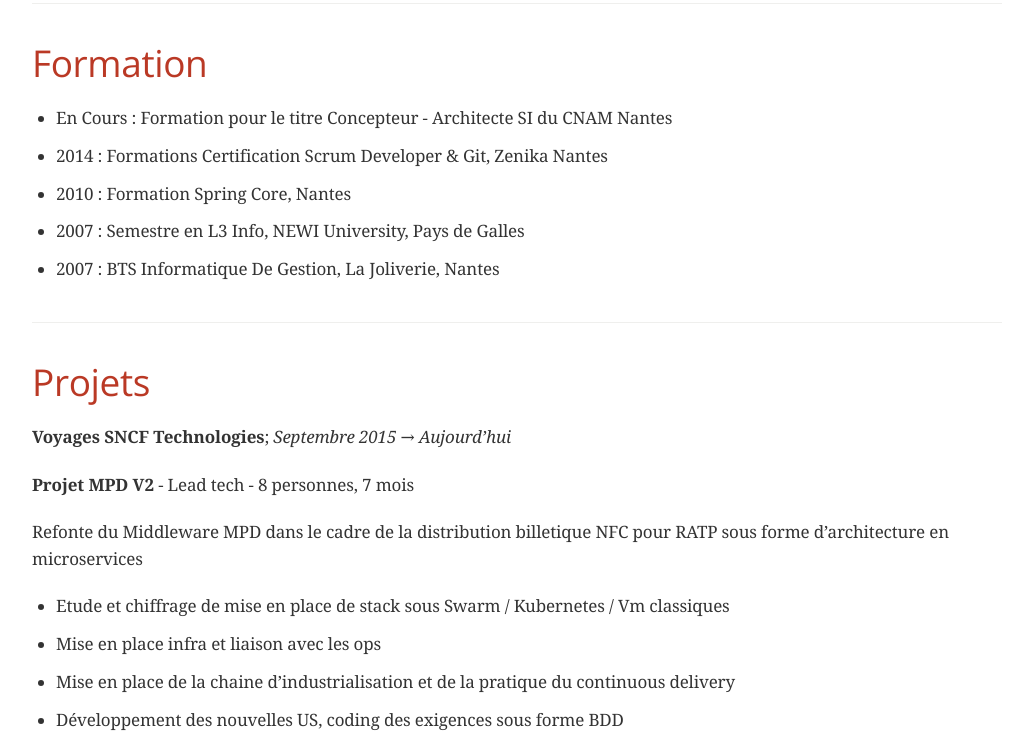
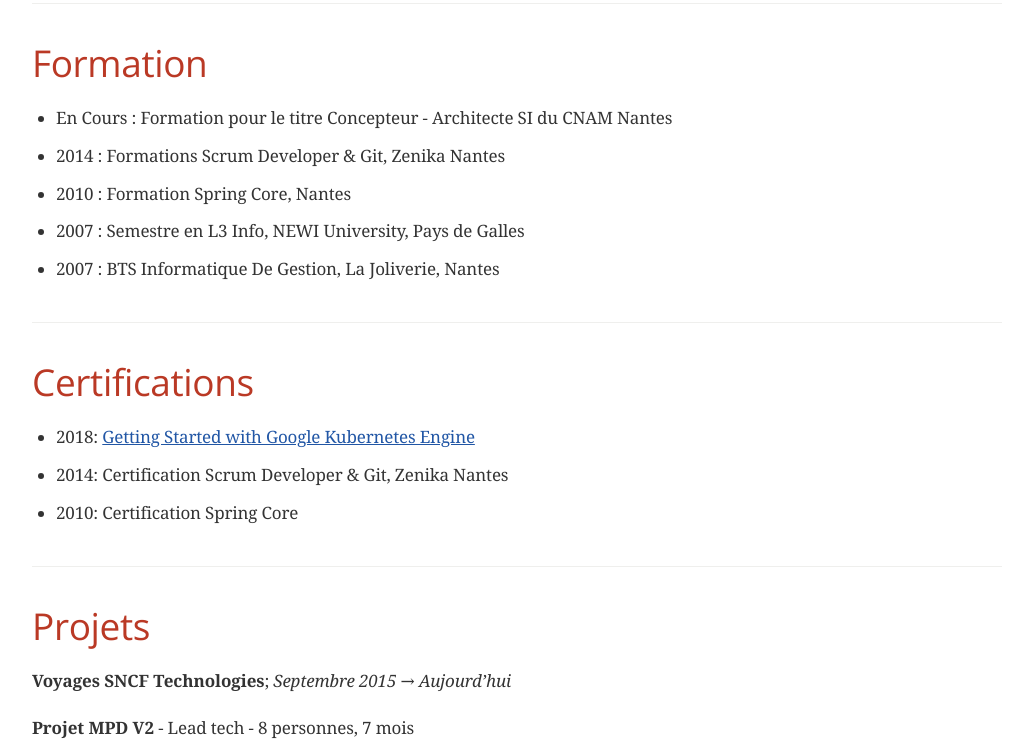
Before and after one commit to edikabe/resume, a plain HTML site: page index.html in a window 1280 px wide. Shown: the part 1170-1920 px from the top of the page, without its empty margins (123-1156 px from the left). Drawn offline with nearby package versions, Linux system fonts and the light colour scheme; a web font is replaced by a local one.

Commit message:
Fixed resume and adoc dl path

```diff
--- a/index.html
+++ b/index.html
@@ -444,7 +444,7 @@
 <div class="paragraph">
 <p><span class="icon"><i class="fa fa-envelope"></i></span> <a href="mailto:jglotain@gmail.com">jglotain@gmail.com</a><br>
 <span class="icon"><i class="fa fa-github"></i></span> <a href="https://github.com/julglotain">github.com/julglotain</a><br>
-<span class="icon"><i class="fa fa-file-text"></i></span> <a href="https://julglotain.github.io/resume.pdf">pdf</a>, <a href="https://julglotain.github.io/resume.adoc">adoc</a></p>
+<span class="icon"><i class="fa fa-file-text"></i></span> <a href="https://julglotain.github.io/resume/resume.pdf">pdf</a>, <a href="https://julglotain.github.io/resume/resume.adoc">adoc</a></p>
 </div>
 </div>
 <div class="sect1">
@@ -506,7 +506,7 @@
 <p>En Cours :  Formation pour le titre Concepteur - Architecte SI du CNAM Nantes</p>
 </li>
 <li>
-<p>2014 : Formations Certification Scrum Developer &amp; Git, Zenika Nantes</p>
+<p>2014 : Formations Scrum Developer &amp; Git, Zenika Nantes</p>
 </li>
 <li>
 <p>2010 : Formation Spring Core, Nantes</p>
@@ -516,6 +516,24 @@
 </li>
 <li>
 <p>2007 : BTS Informatique De Gestion, La Joliverie, Nantes</p>
+</li>
+</ul>
+</div>
+</div>
+</div>
+<div class="sect1">
+<h2 id="certifications">Certifications</h2>
+<div class="sectionbody">
+<div class="ulist">
+<ul>
+<li>
+<p>2018: <a href="https://www.coursera.org/account/accomplishments/records/P8WG3VSD96VJ">Getting Started with Google Kubernetes Engine</a></p>
+</li>
+<li>
+<p>2014: Certification Scrum Developer &amp; Git, Zenika Nantes</p>
+</li>
+<li>
+<p>2010: Certification Spring Core</p>
 </li>
 </ul>
 </div>
@@ -904,7 +922,7 @@
 </div>
 <div id="footer">
 <div id="footer-text">
-Last updated 2018-05-17 22:42:26 CEST
+Last updated 2018-05-27 14:20:48 CEST
 </div>
 </div>
 </body>
```
Also changed, not shown: 2 other files.
